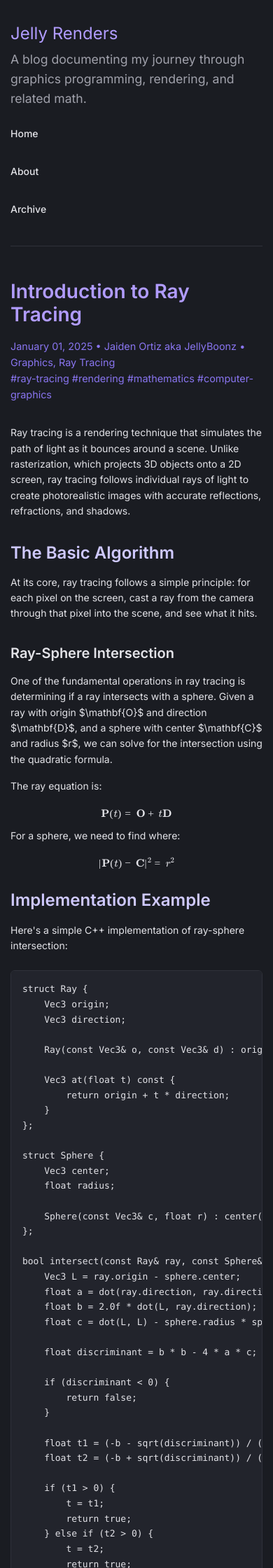
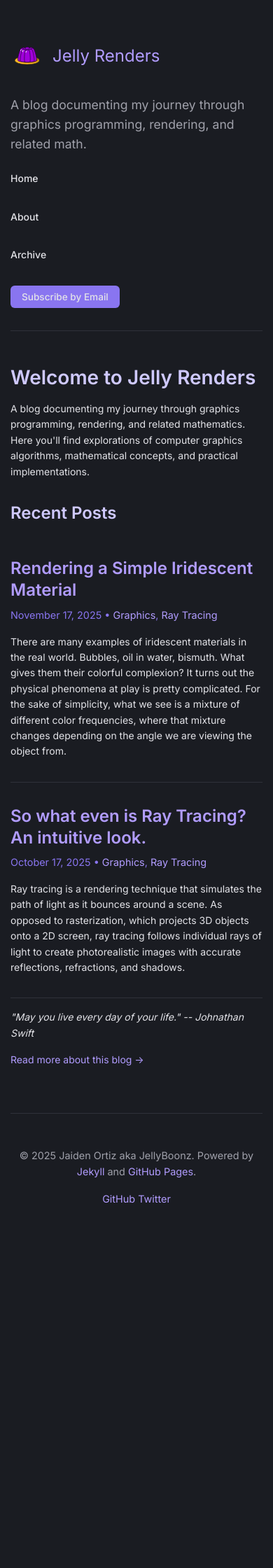
Before and after one commit to JellyBoonz/graphics-blog, a Jekyll site: the page preview.html, which Jekyll copies as it is, in a window 390 px wide. Shown: the top 2240 px of the page at 70% size. Built offline with Jekyll 4.4.1, drawn with Linux system fonts in a browser that asks for light colours; after the commit the page ends 1772 px from its top, so only the background shows below that; some of the changed text lies outside the part shown.

Commit message:
Update blog content - Mon Nov 24 16:52:09 EST 2025

```diff
--- a/assets/css/style.css
+++ b/assets/css/style.css
@@ -69,6 +69,10 @@ body {
 /* Navigation */
 .site-nav {
   margin-top: 1rem;
+  display: flex;
+  flex-wrap: wrap;
+  align-items: center;
+  gap: 1.5rem;
 }
 
 .nav-list {
@@ -302,6 +306,105 @@ img {
   text-align: center;
 }
 
+/* Subscribe Form */
+.subscribe-section {
+  margin-left: auto;
+  position: relative;
+}
+
+.subscribe-button {
+  background-color: #8975F0;
+  color: #E3E3E8;
+  border: none;
+  padding: 0.5rem 1rem;
+  border-radius: 6px;
+  font-size: 0.85rem;
+  font-weight: 500;
+  cursor: pointer;
+  transition: background-color 0.2s ease;
+  font-family: inherit;
+  white-space: nowrap;
+}
+
+.subscribe-button:hover {
+  background-color: #B19CFF;
+}
+
+.subscribe-form {
+  position: absolute;
+  top: 100%;
+  right: 0;
+  margin-top: 1rem;
+  min-width: 300px;
+  max-width: 400px;
+  text-align: left;
+  background-color: #1A1C22;
+  border: 1px solid #2F313A;
+  border-radius: 6px;
+  padding: 1.5rem;
+  z-index: 10;
+  box-shadow: 0 4px 12px rgba(0, 0, 0, 0.3);
+}
+
+.subscribe-form label {
+  display: block;
+  color: #E3E3E8;
+  margin-bottom: 0.5rem;
+  font-size: 0.9rem;
+}
+
+.subscribe-form input[type="email"] {
+  width: 100%;
+  padding: 0.75rem;
+  background-color: #22242C;
+  border: 1px solid #2F313A;
+  border-radius: 6px;
+  color: #E3E3E8;
+  font-size: 0.9rem;
+  font-family: inherit;
+  margin-bottom: 1rem;
+  box-sizing: border-box;
+}
+
+.subscribe-form input[type="email"]:focus {
+  outline: none;
+  border-color: #8975F0;
+}
+
+.subscribe-form input[type="submit"] {
+  background-color: #8975F0;
+  color: #E3E3E8;
+  border: none;
+  padding: 0.75rem 1.5rem;
+  border-radius: 6px;
+  font-size: 0.9rem;
+  font-weight: 500;
+  cursor: pointer;
+  transition: background-color 0.2s ease;
+  font-family: inherit;
+  width: 100%;
+}
+
+.subscribe-form input[type="submit"]:hover {
+  background-color: #B19CFF;
+}
+
+.buttondown-attribution {
+  margin-top: 1rem;
+  font-size: 0.8rem;
+  text-align: center;
+}
+
+.buttondown-attribution a {
+  color: #8975F0;
+  text-decoration: none;
+}
+
+.buttondown-attribution a:hover {
+  color: #B19CFF;
+  text-decoration: underline;
+}
+
 /* Pagination */
 .pagination {
   text-align: center;
@@ -348,9 +451,26 @@ img {
     font-size: 2rem;
   }
 
+  .site-nav {
+    flex-direction: column;
+    align-items: flex-start;
+  }
+
   .nav-list {
     flex-direction: column;
     gap: 1rem;
+    width: 100%;
+  }
+
+  .subscribe-section {
+    margin-left: 0;
+    width: 100%;
+  }
+
+  .subscribe-form {
+    position: static;
+    width: 100%;
+    max-width: 100%;
   }
 
   h1 { font-size: 1.75rem; }
--- a/preview.html
+++ b/preview.html
@@ -3,46 +3,49 @@
 
 <head>
     <meta charset="utf-8">
+    <meta http-equiv="X-UA-Compatible" content="IE=edge">
     <meta name="viewport" content="width=device-width, initial-scale=1">
     <title>Jelly Renders - Preview</title>
+
     <!-- Google Fonts -->
     <link rel="preconnect" href="https://fonts.googleapis.com">
     <link rel="preconnect" href="https://fonts.gstatic.com" crossorigin>
     <link href="https://fonts.googleapis.com/css2?family=Inter:wght@300;400;500;600&display=swap" rel="stylesheet">
+
+    <!-- Custom CSS -->
     <link rel="stylesheet" href="assets/css/style.css">
+
     <!-- MathJax for mathematical notation -->
-    <script type="text/x-mathjax-config">
-        MathJax.Hub.Config({
-            tex2jax: {
-                inlineMath: [['$','$'], ['\\(','\\)']],
-                displayMath: [['$$','$$'], ['\\[','\\]']],
-                processEscapes: true,
-                processEnvironments: true
+    <script>
+        MathJax = {
+            tex: {
+                inlineMath: [['$', '$'], ['\\(', '\\)']],
+                displayMath: [['$$', '$$'], ['\\[', '\\]']],
+                processEscapes: false,
+                processEnvironments: true,
+                packages: { '[+]': ['ams', 'newcommand', 'configmacros'] }
             },
-            "HTML-CSS": {
-                availableFonts: ["TeX"],
-                preferredFont: "TeX",
-                webFonts: ["TeX"]
-            },
-            CommonHTML: {
-                linebreaks: { automatic: true }
-            },
-            tex2jax: {
-                inlineMath: [["$", "$"], ["\\(", "\\)"]],
-                displayMath: [["$$", "$$"], ["\\[", "\\]"]],
-                processEscapes: true,
-                processEnvironments: true
+            options: {
+                skipHtmlTags: ['script', 'noscript', 'style', 'textarea', 'pre'],
+                ignoreHtmlClass: 'tex2jax_ignore',
+                processHtmlClass: 'tex2jax_process'
             }
-        });
+        };
     </script>
     <script id="MathJax-script" async src="https://cdn.jsdelivr.net/npm/mathjax@3/es5/tex-mml-chtml.js"></script>
+
+    <!-- GoatCounter Analytics -->
+    <script data-goatcounter="https://jellyboonz.goatcounter.com/count" async src="//gc.zgo.at/count.js"></script>
 </head>
 
 <body>
     <div class="container">
         <header class="site-header">
             <h1 class="site-title">
-                <a href="{{ '/' | relative_url }}">Jelly Renders</a>
+                <a href="/" class="site-title-link">
+                    <img src="assets/images/logo.svg" alt="Jelly Renders" class="site-logo" />
+                    <span class="site-title-text">Jelly Renders</span>
+                </a>
             </h1>
             <p class="site-description">A blog documenting my journey through graphics programming, rendering, and
                 related math.</p>
@@ -50,145 +53,73 @@
             <nav class="site-nav">
                 <ul class="nav-list">
                     <li><a href="/">Home</a></li>
-                    <li><a href="{{ '/about/' | relative_url }}">About</a></li>
+                    <li><a href="/about/">About</a></li>
                     <li><a href="/archive/">Archive</a></li>
                 </ul>
+                <div class="subscribe-section">
+                    <button type="button" class="subscribe-button" id="subscribe-toggle">Subscribe by Email</button>
+                    <form action="https://buttondown.com/api/emails/embed-subscribe/jaiden" method="post"
+                        class="embeddable-buttondown-form subscribe-form" id="subscribe-form" style="display: none;">
+                        <label for="bd-email">Enter your email</label>
+                        <input type="email" name="email" id="bd-email" required />
+                        <input type="submit" value="Subscribe" />
+                        <p class="buttondown-attribution">
+                            <a href="https://buttondown.com/refer/jaiden" target="_blank">Powered by Buttondown.</a>
+                        </p>
+                    </form>
+                </div>
             </nav>
         </header>
 
         <main class="main-content">
-            <article class="post">
-                <header class="post-header">
-                    <h1 class="post-title">Introduction to Ray Tracing</h1>
+            <h1>Welcome to Jelly Renders</h1>
 
-                    <div class="post-meta">
-                        <time datetime="2025-01-01">January 01, 2025</time>
-                        • <span class="author">Jaiden Ortiz aka JellyBoonz</span>
-                        • <span class="categories">
-                            <a href="/category/Graphics">Graphics</a>, <a href="/category/Ray Tracing">Ray Tracing</a>
-                        </span>
-                        <br>
-                        <span class="tags">
-                            <span class="tag">#ray-tracing</span> <span class="tag">#rendering</span> <span
-                                class="tag">#mathematics</span> <span class="tag">#computer-graphics</span>
-                        </span>
-                    </div>
-                </header>
+            <p>A blog documenting my journey through graphics programming, rendering, and related mathematics. Here
+                you'll
+                find explorations of computer graphics algorithms, mathematical concepts, and practical
+                implementations.</p>
 
-                <div class="post-content">
-                    <p>Ray tracing is a rendering technique that simulates the path of light as it bounces around a
-                        scene. Unlike rasterization, which projects 3D objects onto a 2D screen, ray tracing follows
-                        individual rays of light to create photorealistic images with accurate reflections, refractions,
-                        and shadows.</p>
+            <h2>Recent Posts</h2>
 
-                    <h2>The Basic Algorithm</h2>
-                    <p>At its core, ray tracing follows a simple principle: for each pixel on the screen, cast a ray
-                        from the camera through that pixel into the scene, and see what it hits.</p>
+            <article class="post-list-item">
+                <h2 class="post-list-title">
+                    <a href="/graphics/2025/11/17/simple-iridescent-material/">Rendering a Simple Iridescent
+                        Material</a>
+                </h2>
 
-                    <h3>Ray-Sphere Intersection</h3>
-                    <p>One of the fundamental operations in ray tracing is determining if a ray intersects with a
-                        sphere. Given a ray with origin $\mathbf{O}$ and direction $\mathbf{D}$, and a sphere with
-                        center $\mathbf{C}$ and radius $r$, we can solve for the intersection using the quadratic
-                        formula.</p>
+                <div class="post-list-meta">
+                    <time datetime="2025-11-17">November 17, 2025</time>
+                    •
+                    <a href="/category/Graphics">Graphics</a>, <a href="/category/Ray Tracing">Ray Tracing</a>
+                </div>
 
-                    <p>The ray equation is:</p>
-                    <p>$$\mathbf{P}(t) = \mathbf{O} + t\mathbf{D}$$</p>
-
-                    <p>For a sphere, we need to find where:</p>
-                    <p>$$|\mathbf{P}(t) - \mathbf{C}|^2 = r^2$$</p>
-
-                    <h2>Implementation Example</h2>
-                    <p>Here's a simple C++ implementation of ray-sphere intersection:</p>
-
-                    <pre><code>struct Ray {
-    Vec3 origin;
-    Vec3 direction;
-
-    Ray(const Vec3& o, const Vec3& d) : origin(o), direction(d) {}
-
-    Vec3 at(float t) const {
-        return origin + t * direction;
-    }
-};
-
-struct Sphere {
-    Vec3 center;
-    float radius;
-
-    Sphere(const Vec3& c, float r) : center(c), radius(r) {}
-};
-
-bool intersect(const Ray& ray, const Sphere& sphere, float& t) {
-    Vec3 L = ray.origin - sphere.center;
-    float a = dot(ray.direction, ray.direction);
-    float b = 2.0f * dot(L, ray.direction);
-    float c = dot(L, L) - sphere.radius * sphere.radius;
-
-    float discriminant = b * b - 4 * a * c;
-
-    if (discriminant < 0) {
-        return false;
-    }
-
-    float t1 = (-b - sqrt(discriminant)) / (2 * a);
-    float t2 = (-b + sqrt(discriminant)) / (2 * a);
-
-    if (t1 > 0) {
-        t = t1;
-        return true;
-    } else if (t2 > 0) {
-        t = t2;
-        return true;
-    }
-
-    return false;
-}</code></pre>
-
-                    <blockquote>
-                        "The best way to understand a rendering algorithm is to implement it yourself."
-                    </blockquote>
-
-                    <h2>Surface Normals and Lighting</h2>
-                    <p>Once we find an intersection, we need to calculate the surface normal for lighting calculations.
-                        For a sphere, the normal at any point on the surface is simply the vector from the sphere center
-                        to that point, normalized:</p>
-
-                    <pre><code>Vec3 calculateNormal(const Vec3& point, const Sphere& sphere) {
-    return normalize(point - sphere.center);
-}</code></pre>
-
-                    <h2>Basic Phong Lighting Model</h2>
-                    <p>The Phong lighting model combines three components:</p>
-
-                    <ol>
-                        <li><strong>Ambient</strong>: Constant lighting to simulate global illumination</li>
-                        <li><strong>Diffuse</strong>: Lambertian reflection based on the surface normal and light
-                            direction</li>
-                        <li><strong>Specular</strong>: Mirror-like reflection for shiny surfaces</li>
-                    </ol>
-
-                    <p>The combined lighting equation is:</p>
-                    <p>$$I = I_a k_a + I_d k_d (\mathbf{N} \cdot \mathbf{L}) + I_s k_s (\mathbf{R} \cdot \mathbf{V})^n$$
-                    </p>
-
-                    <p>Where:</p>
-                    <ul>
-                        <li>$I_a, I_d, I_s$ are ambient, diffuse, and specular light intensities</li>
-                        <li>$k_a, k_d, k_s$ are ambient, diffuse, and specular material coefficients</li>
-                        <li>$\mathbf{N}$ is the surface normal</li>
-                        <li>$\mathbf{L}$ is the light direction</li>
-                        <li>$\mathbf{R}$ is the reflection vector</li>
-                        <li>$\mathbf{V}$ is the view direction</li>
-                        <li>$n$ is the shininess exponent</li>
-                    </ul>
-                </div>
+                <p class="post-excerpt">There are many examples of iridescent materials in the real world. Bubbles, oil
+                    in water, bismuth. What gives them their colorful complexion? It turns out the physical phenomena at
+                    play is pretty complicated. For the sake of simplicity, what we see is a mixture of different color
+                    frequencies, where that mixture changes depending on the angle we are viewing the object from.</p>
             </article>
 
-            <div class="pagination">
-                <a href="#" class="post-nav-prev">← Previous Post</a>
-                <span class="current">1</span>
-                <a href="#">Next Post →</a>
-            </div>
+            <article class="post-list-item">
+                <h2 class="post-list-title">
+                    <a href="/graphics/2025/10/17/introduction-to-ray-tracing/">So what even is Ray Tracing? An
+                        intuitive look.</a>
+                </h2>
+
+                <div class="post-list-meta">
+                    <time datetime="2025-10-17">October 17, 2025</time>
+                    •
+                    <a href="/category/Graphics">Graphics</a>, <a href="/category/Ray Tracing">Ray Tracing</a>
+                </div>
+
+                <p class="post-excerpt">Ray tracing is a rendering technique that simulates the path of light as it
+                    bounces around a scene. As opposed to rasterization, which projects 3D objects onto a 2D screen,
+                    ray tracing follows individual rays of light to create photorealistic images with accurate
+                    reflections, refractions, and shadows.</p>
+            </article>
+
+            <p><em>"May you live every day of your life." -- Johnathan Swift</em></p>
+
+            <p><a href="/about/">Read more about this blog →</a></p>
         </main>
 
         <footer class="site-footer">
@@ -200,10 +131,46 @@ bool intersect(const Ray& ray, const Sphere& sphere, float& t) {
             <p>
                 <a href="https://github.com/JellyBoonz">GitHub</a>
                 <a href="https://twitter.com/JellyBoonz">Twitter</a>
-                <a href="{{ '/about/' | relative_url }}">About</a>
             </p>
         </footer>
     </div>
+    <script>
+        (function () {
+            const form = document.getElementById('subscribe-form');
+            const button = document.getElementById('subscribe-toggle');
+            const subscribeSection = document.querySelector('.subscribe-section');
+
+            function toggleForm() {
+                if (form.style.display === 'none' || form.style.display === '') {
+                    form.style.display = 'block';
+                    button.textContent = 'Hide Form';
+                } else {
+                    form.style.display = 'none';
+                    button.textContent = 'Subscribe by Email';
+                }
+            }
+
+            function closeForm() {
+                form.style.display = 'none';
+                button.textContent = 'Subscribe by Email';
+            }
+
+            button.addEventListener('click', function (e) {
+                e.stopPropagation();
+                toggleForm();
+            });
+
+            subscribeSection.addEventListener('click', function (e) {
+                e.stopPropagation();
+            });
+
+            document.addEventListener('click', function (e) {
+                if (form.style.display === 'block') {
+                    closeForm();
+                }
+            });
+        })();
+    </script>
 </body>
 
 </html>
```
Also changed, not shown: _layouts/default.html (+49 -0 lines).
